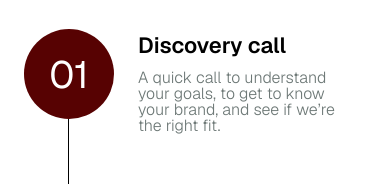
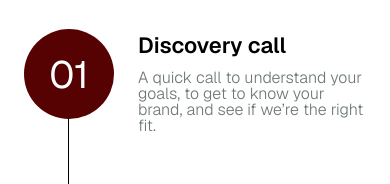
Before and after one commit to nrmcodes22/Dees, a Next.js app: page /process in a window 390 px wide. Shown: the part 327-511 px from the top of the page. Built offline with nearby package versions, Linux system fonts and the light colour scheme.

Commit message:
w fix process 3

```diff
--- a/process_page/process3.jsx
+++ b/process_page/process3.jsx
@@ -117,7 +117,7 @@ export default function ProcessSteps() {
           <h3 className="font-semibold text-black text-[clamp(22px,4vw,28px)] mb-1">
             {step.title}
           </h3>
-          <p className="text-[#6D7876] text-[clamp(16px,3vw,22px)] leading-[clamp(16px,3vw,20px)] max-w-[95%] font-[300] mt-2">
+          <p className="text-[#6D7876] text-[clamp(16px,3vw,22px)] leading-[clamp(16px,3vw,20px)] font-[300] mt-2">
             {step.description}
           </p>
         </div>
```
